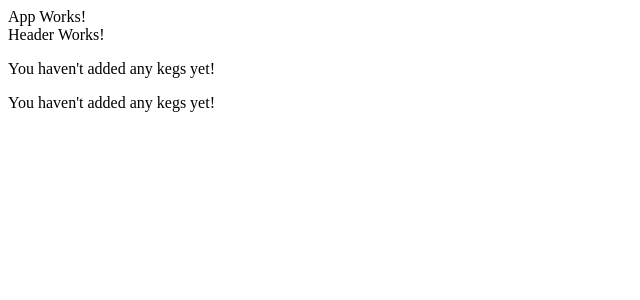
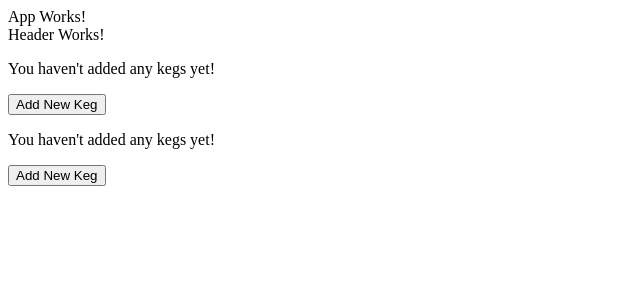
Before and after one commit to protatodev/react-tap-roomv2, a React app: page /#/keglist in a window 1280 px wide. Shown: the top 300 px of the page, without its empty margins (0-640 px from the left). Built offline with nearby package versions, Linux system fonts and the light colour scheme.

Commit message:
build out newkegform component

```diff
--- a/src/components/KegList.js
+++ b/src/components/KegList.js
@@ -1,6 +1,7 @@
 import React from 'react';
 import Keg from './Keg';
 import PropTypes from 'prop-types';
+import NewKegForm from './NewKegForm';
 
 class KegList extends React.Component {
 
@@ -51,10 +52,11 @@ class KegList extends React.Component {
         {this.state.kegs.length > 0 && <button onClick={this.handleRemoveAllKegs}>Remove All Kegs</button>}
         {this.state.kegs.length === 0 && <p>You haven't added any kegs yet!</p>}
         {
-          this.state.kegs.map(keg => {
+          this.state.kegs.map((keg, index) => {
             return (
               <div>
                 <Keg
+                  key={index}
                   name={keg.name}
                   brand={keg.brand}
                   price={keg.price}
@@ -65,6 +67,7 @@ class KegList extends React.Component {
             );
           })
         }
+        <NewKegForm handleAddKeg={this.handleAddKeg}/>
       </div>
     );
   }
--- a/src/components/NewKegForm.js
+++ b/src/components/NewKegForm.js
@@ -1,9 +1,35 @@
 import React from 'react';
 
-const NewKegForm = () => {
+const NewKegForm = (props) => {
+  let toggleForm = false;
+
+  const showForm = () => {
+    toggleForm = !toggleForm;
+  }
+
+  const handleAddKeg = (e) => {
+    const name = e.target.elements.name.value;
+    const brand = e.target.elements.brand.value;
+    const price = e.target.elements.price.value;
+    const alcohol = e.target.elements.alcohol.value;
+  }
+
   return(
     <div>
-      NewKegForm works!
+      <button onClick={showForm}>Add New Keg</button>
+      {
+        toggleForm &&
+        <form onSubmit={handleAddKeg}>
+          <label for="name">Enter New Keg Name:</label>
+          <input type="text" name="name" placeholder="e.g, Blue Moon"/>
+          <label for="brand">Enter Brand Name:</label>
+          <input type="text" name="brand" placeholder="e.g, Deschutes"/>
+          <label for="price">Enter Price:</label>
+          <input type="number" name="price" placeholder="e.g, 5"/>
+          <label for="alcohol">Enter Alcohol Content:</label>
+          <input type="number" name="alcohol" placeholder="e.g, 10.53"/>
+        </form>
+      }
     </div>
   );
 }
```
